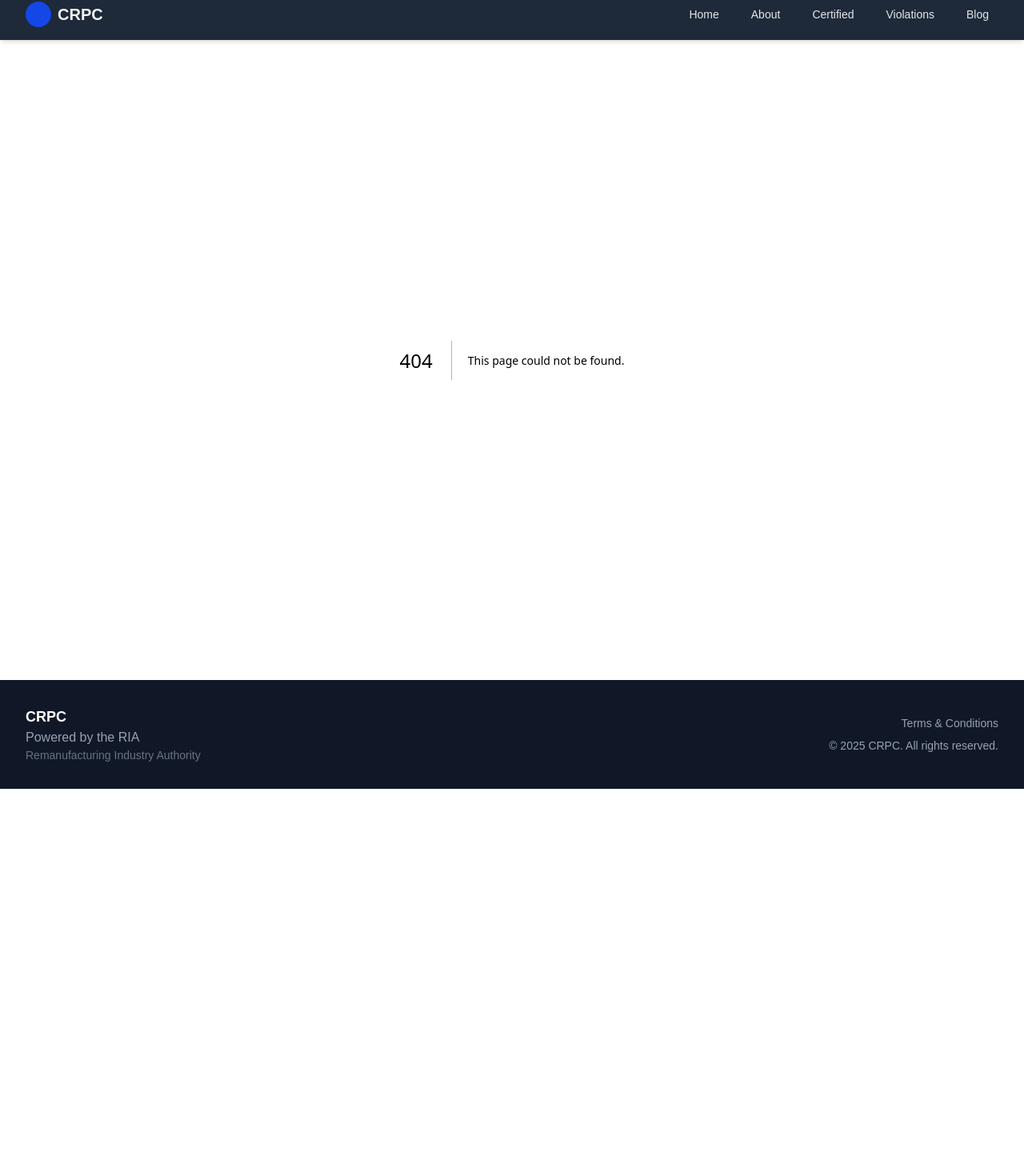
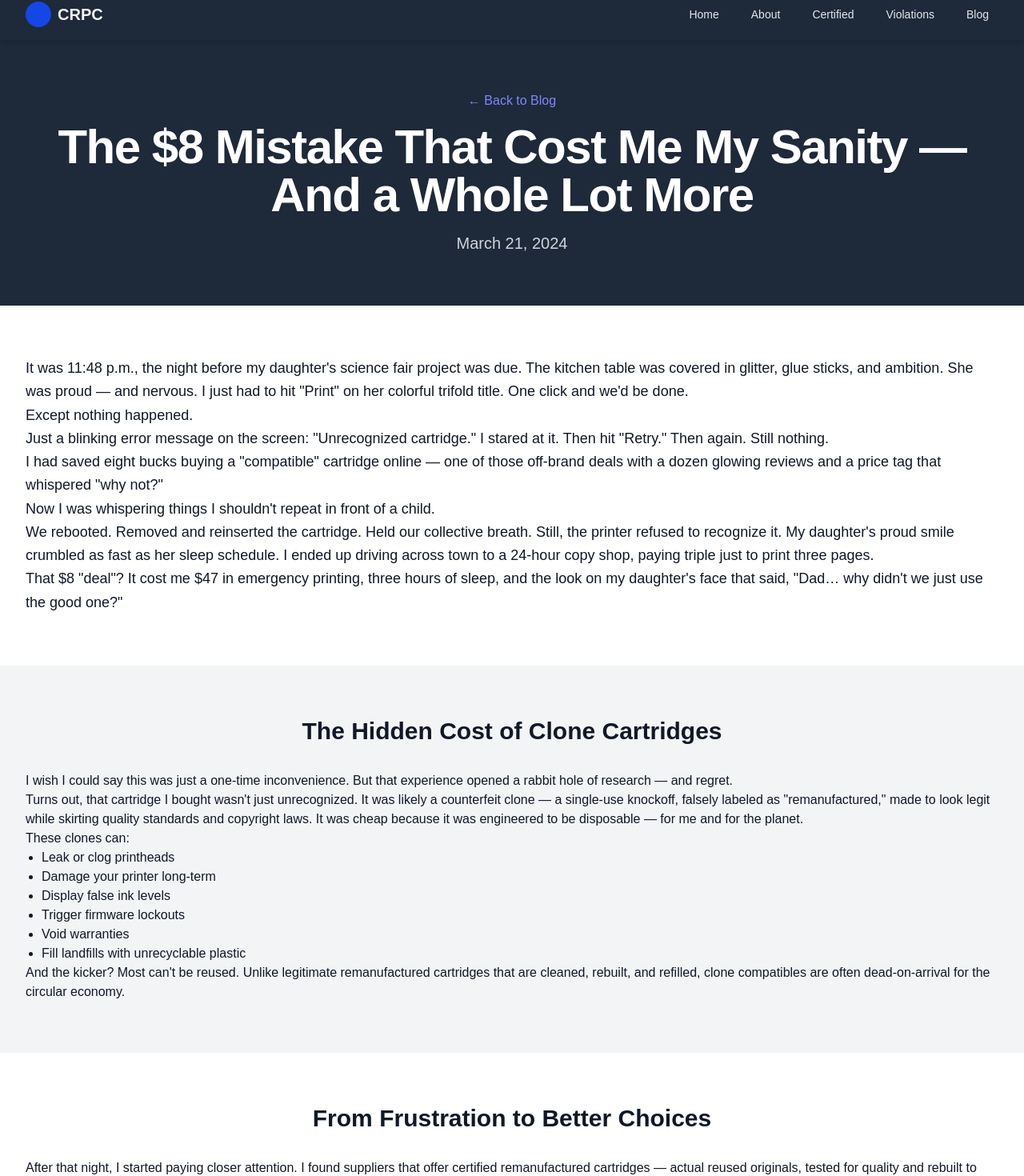
Before and after one commit to correlator/crpc, a Next.js app: page /blog/eight_dollar_mistake in a window 1280 px wide. Before the commit this address had no page. Shown: the part 14-1484 px from the top of the page at 80% size. Before the commit the page ends 1000 px from the top, so only its background shows below. Built offline with nearby package versions, Linux system fonts and the light colour scheme.

Commit message:
eight dollar mistake

```diff
--- /dev/null
+++ b/src/app/blog/eight_dollar_mistake/page.tsx
@@ -0,0 +1,128 @@
+import BlogPostLayout from '@/components/BlogPostLayout';
+
+export const metadata = {
+  title: 'The $8 Mistake That Cost Me My Sanity — And a Whole Lot More',
+  description: 'A personal story about the real cost of choosing counterfeit printer cartridges and the importance of certified remanufactured options.',
+};
+
+export default function BlogPost() {
+  return (
+    <BlogPostLayout
+      title="The $8 Mistake That Cost Me My Sanity — And a Whole Lot More"
+      date="March 21, 2024"
+      authorName="Scott Hoch"
+      authorTitle="Founder & Executive Director"
+    >
+      {/* Introduction section */}
+      <div className="bg-white py-16">
+        <div className="max-w-7xl mx-auto px-4 sm:px-6 lg:px-8">
+          <div className="prose prose-lg mx-auto text-gray-900">
+            <p className="text-gray-900 text-lg leading-relaxed">
+              It was 11:48 p.m., the night before my daughter&apos;s science fair project was due. The kitchen table was covered in glitter, glue sticks, and ambition. She was proud — and nervous. I just had to hit &quot;Print&quot; on her colorful trifold title. One click and we&apos;d be done.
+            </p>
+            <p className="text-gray-900 text-lg leading-relaxed">
+              Except nothing happened.
+            </p>
+            <p className="text-gray-900 text-lg leading-relaxed">
+              Just a blinking error message on the screen: &quot;Unrecognized cartridge.&quot; I stared at it. Then hit &quot;Retry.&quot; Then again. Still nothing.
+            </p>
+            <p className="text-gray-900 text-lg leading-relaxed">
+              I had saved eight bucks buying a &quot;compatible&quot; cartridge online — one of those off-brand deals with a dozen glowing reviews and a price tag that whispered &quot;why not?&quot;
+            </p>
+            <p className="text-gray-900 text-lg leading-relaxed">
+              Now I was whispering things I shouldn&apos;t repeat in front of a child.
+            </p>
+            <p className="text-gray-900 text-lg leading-relaxed">
+              We rebooted. Removed and reinserted the cartridge. Held our collective breath. Still, the printer refused to recognize it. My daughter&apos;s proud smile crumbled as fast as her sleep schedule. I ended up driving across town to a 24-hour copy shop, paying triple just to print three pages.
+            </p>
+            <p className="text-gray-900 text-lg leading-relaxed">
+              That $8 &quot;deal&quot;? It cost me $47 in emergency printing, three hours of sleep, and the look on my daughter&apos;s face that said, &quot;Dad… why didn&apos;t we just use the good one?&quot;
+            </p>
+          </div>
+        </div>
+      </div>
+
+      {/* Hidden Cost section */}
+      <div className="bg-gray-100 py-16">
+        <div className="max-w-7xl mx-auto px-4 sm:px-6 lg:px-8">
+          <div className="prose prose-lg mx-auto text-gray-900">
+            <h2 className="text-gray-900 text-3xl font-bold text-center mb-8">The Hidden Cost of Clone Cartridges</h2>
+            <p className="text-gray-900">
+              I wish I could say this was just a one-time inconvenience. But that experience opened a rabbit hole of research — and regret.
+            </p>
+            <p className="text-gray-900">
+              Turns out, that cartridge I bought wasn&apos;t just unrecognized. It was likely a counterfeit clone — a single-use knockoff, falsely labeled as &quot;remanufactured,&quot; made to look legit while skirting quality standards and copyright laws. It was cheap because it was engineered to be disposable — for me and for the planet.
+            </p>
+            <p className="text-gray-900">These clones can:</p>
+            <ul className="text-gray-900 list-disc pl-5">
+              <li>Leak or clog printheads</li>
+              <li>Damage your printer long-term</li>
+              <li>Display false ink levels</li>
+              <li>Trigger firmware lockouts</li>
+              <li>Void warranties</li>
+              <li>Fill landfills with unrecyclable plastic</li>
+            </ul>
+            <p className="text-gray-900">
+              And the kicker? Most can&apos;t be reused. Unlike legitimate remanufactured cartridges that are cleaned, rebuilt, and refilled, clone compatibles are often dead-on-arrival for the circular economy.
+            </p>
+          </div>
+        </div>
+      </div>
+
+      {/* Better Choices section */}
+      <div className="bg-white py-16">
+        <div className="max-w-7xl mx-auto px-4 sm:px-6 lg:px-8">
+          <div className="prose prose-lg mx-auto text-gray-900">
+            <h2 className="text-gray-900 text-3xl font-bold text-center mb-8">From Frustration to Better Choices</h2>
+            <p className="text-gray-900">
+              After that night, I started paying closer attention. I found suppliers that offer certified remanufactured cartridges — actual reused originals, tested for quality and rebuilt to perform just like new. They&apos;re not just cheaper than OEM cartridges — they work, they last, and they don&apos;t lie about what they are.
+            </p>
+            <p className="text-gray-900">
+              And they keep thousands of tons of plastic from hitting landfills every year.
+            </p>
+            <p className="text-gray-900">
+              That felt like a better way to print.
+            </p>
+          </div>
+        </div>
+      </div>
+
+      {/* Why This Matters section */}
+      <div className="bg-gray-100 py-16">
+        <div className="max-w-7xl mx-auto px-4 sm:px-6 lg:px-8">
+          <div className="prose prose-lg mx-auto text-gray-900">
+            <h2 className="text-gray-900 text-3xl font-bold text-center mb-8">Why This Story Matters</h2>
+            <p className="text-gray-900">
+              We all want to save money. But clone compatibles don&apos;t just cost us in surprise breakdowns and late-night copy runs. They chip away at trust. At sustainability. At the possibility of a better, smarter printing industry that isn&apos;t built on deception and waste.
+            </p>
+            <p className="text-gray-900">
+              So here&apos;s the simple truth: If you&apos;re not buying original or certified remanufactured, you&apos;re probably getting scammed.
+            </p>
+          </div>
+        </div>
+      </div>
+
+      {/* CRPC Mark section */}
+      <div className="bg-white py-16">
+        <div className="max-w-7xl mx-auto px-4 sm:px-6 lg:px-8">
+          <div className="prose prose-lg mx-auto text-gray-900">
+            <h2 className="text-gray-900 text-3xl font-bold text-center mb-8">Look for the CRPC Mark</h2>
+            <p className="text-gray-900">
+              To make sure you&apos;re getting the real thing, look for cartridges verified by the Certified Remanufactured Printer Cartridge (CRPC) program. The CRPC seal is your assurance that a product has been:
+            </p>
+            <ul className="text-gray-900 list-disc pl-5">
+              <li>Professionally remanufactured from an original OEM core</li>
+              <li>Backed by responsible reuse practices and sustainability standards</li>
+            </ul>
+            <p className="text-gray-900">
+              By choosing CRPC-certified cartridges, you support companies that prioritize truth-in-labeling, environmental responsibility, and fair competition.
+            </p>
+            <p className="text-gray-900 font-bold mt-8">
+              Print smarter. Waste less. And never fall for a fake again. Because eight bucks isn&apos;t a deal if it costs you everything else.
+            </p>
+          </div>
+        </div>
+      </div>
+    </BlogPostLayout>
+  );
+}
--- a/src/app/blog/page.tsx
+++ b/src/app/blog/page.tsx
@@ -15,6 +15,13 @@ interface BlogPost {
 }
 
 const blogPosts: BlogPost[] = [
+  {
+    slug: 'eight_dollar_mistake',
+    title: 'The $8 Mistake That Cost Me My Sanity — And a Whole Lot More',
+    description: 'A cautionary tale about the true cost of counterfeit printer cartridges and why choosing certified remanufactured matters.',
+    date: 'March 21, 2024',
+    image: '/images/printer_says_no.jpg',
+  },
   {
     slug: 'truth-in-labeling',
     title: 'CRPC to Bring Truth-in-Labeling to Remanufactured Products',
```
Also changed, not shown: public/images/printer_says_no.jpg (added).
